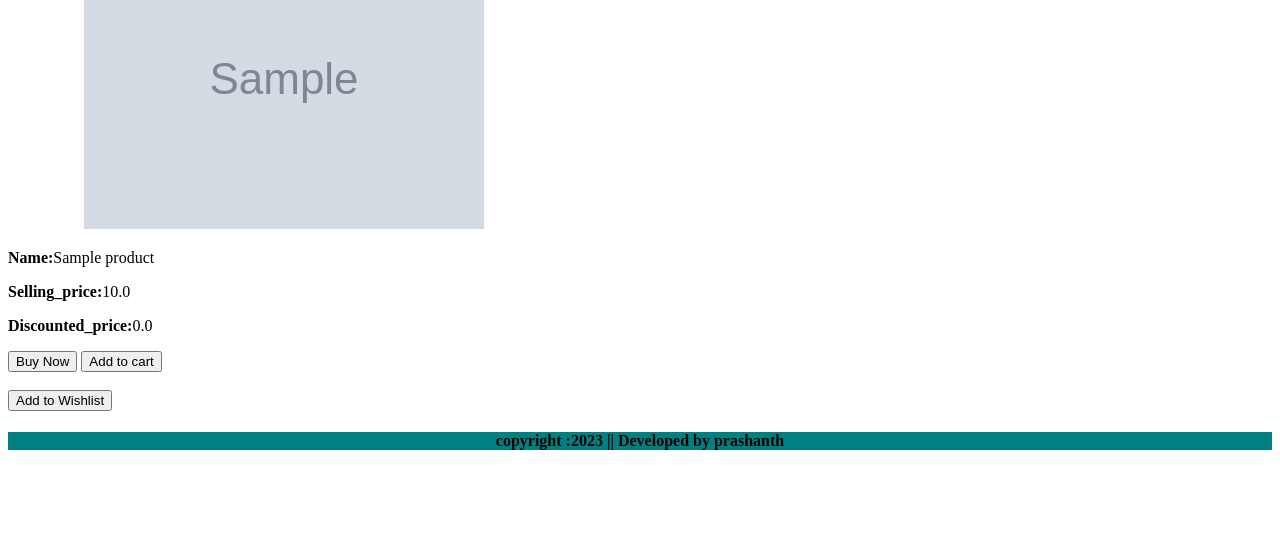
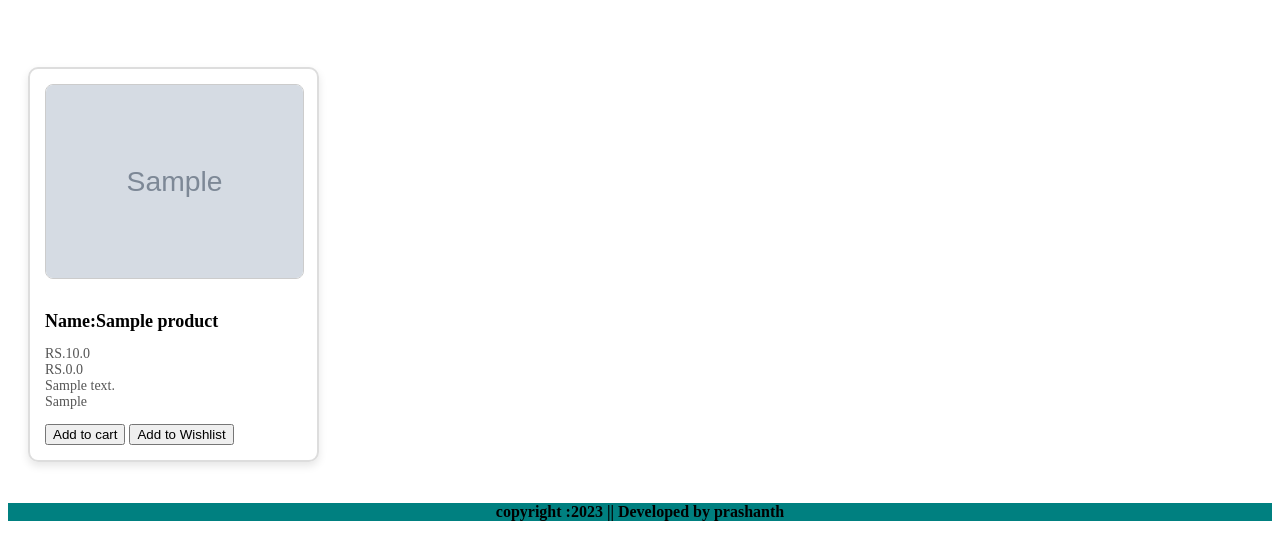
Before and after one commit to Prashanthkumar8466/project, a Django app: page /productdetails/1/ in a window 1280 px wide. Shown: the part 79-639 px from the top of the page. Run offline with Django 4.2, Linux system fonts and the light colour scheme; tables that the repository leaves empty hold one stand-in row (values such as "Sample post"); grey boxes marked "Sample" are stand-in pictures.

Commit message:
"change"

```diff
--- a/template/orders.html
+++ b/template/orders.html
@@ -56,6 +56,7 @@ p {
                 <th>Product</th>
                 <th>Quantity</th>
                 <th>Total Price</th>
+                <th>Status</th>
             </tr>
         </thead>
         <tbody>
@@ -64,8 +65,9 @@ p {
                     <td>{{ order.id }}</td>
                     <td>{{ order.customer }}</td>
                     <a href="#"><td style="cursor: pointer;">{{ order.product }}</td></a>
-                    <td>{{ order.quantity }}</td>
+                    <td>{{ order.quality }}</td>
                     <td>${{ order.product.price }}</td>
+                    <a href="{% url 'orders' order_id=order.id %}"><td style="cursor: pointer;">{{ order.status }}</td></a>
                 </tr>
             {% endfor %}
         </tbody>
--- a/template/productdetails.html
+++ b/template/productdetails.html
@@ -1,24 +1,26 @@
 {% extends 'base.html'%}
 {% load static %}
-{% block link %}<link rel="stylesheet" type="text/css" href="{% static 'css/product.css' %}">
+{% block link %}<link rel="stylesheet" type="text/css" href="{% static 'css/category.css' %}">
 {% endblock %}
 {% block main %}
-<div class="product_margin">
+<div class="product_margin" style="margin-top: 10%;">
 <form class="products" method="post">
     {% csrf_token %}
-    {% for product in products %}
+    <div class="product-items">
+        {% for product in products %}
         <div class="product">
-        <img style="margin-left:6%;" src="{{product.product_image.url}}" alt="{{product.productname}}">
-        <p><b>Name:</b>{{product.productname}}</p>
-        <p><b>Selling_price:</b>{{product.price}}</p>
-        <p><b>Discounted_price:</b>{{product.discount}}</p>
-        <div class="btns">
-        <button type="button" class="btn btn-outline-primary" style="cursor: pointer;"  >Buy Now</button>
-        <a href="{% url 'add-to-cart' product_id=product.id %}"><button type="button" class="btn btn-outline-warning" style="cursor: pointer;" >Add to cart</button></a><br><br>
-        <a href="{% url 'add-to-wishlist' product_id=product.id %}"><button type="button" class="btn btn-outline-danger" style="cursor: pointer;" >Add to Wishlist</button></a>
+          <img src="{{product.product_image.url}}" alt="{{product.productname}}">
+          <h3>Name:{{product.productname}}</h3>
+          <p>RS.{{product.price}}<br>
+            RS.{{product.discount}}<br>
+            {{product.description }}<br>
+            {{product.specifications}}
+          </p>
+          <a href="{% url 'add-to-cart' product_id=product.id %}"><button type="button" class="btn btn-outline-warning" style="cursor: pointer;" >Add to cart</button></a>
+          <a href="{% url 'add-to-wishlist' product_id=product.id %}"><button type="button" class="btn btn-outline-danger" style="cursor: pointer;" >Add to Wishlist</button></a>
         </div>
-    </div>
-{% endfor %}
+        {% endfor %}
+        </div>
 </form>
 </div>
 {% endblock %}
```
Also changed, not shown: template/category.html (+3 -4 lines), template/wishlist.html (+5 -5 lines).
